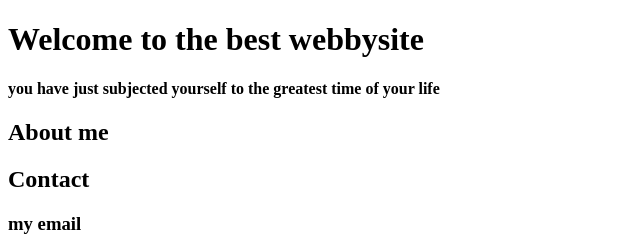
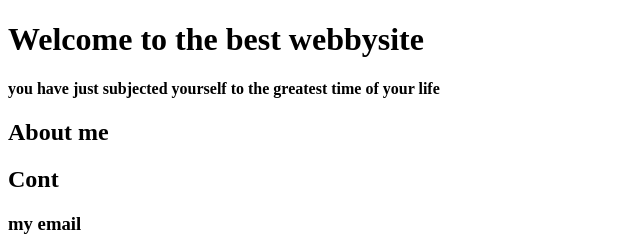
Before and after one commit to gingeninge/Scripting, a plain HTML site: page Index.HTML in a window 1280 px wide. Shown: the top 252 px of the page, 0-640 px from the left. Drawn offline with Linux system fonts and the light colour scheme.

Commit message:
changed contact

```diff
--- a/Index.HTML
+++ b/Index.HTML
@@ -12,7 +12,7 @@
 </p>
 <h2> About me</h2>
 
-<h2>Contact</h2>
+<h2>Cont</h2>
 <p>
     <h3>
         my email
```
